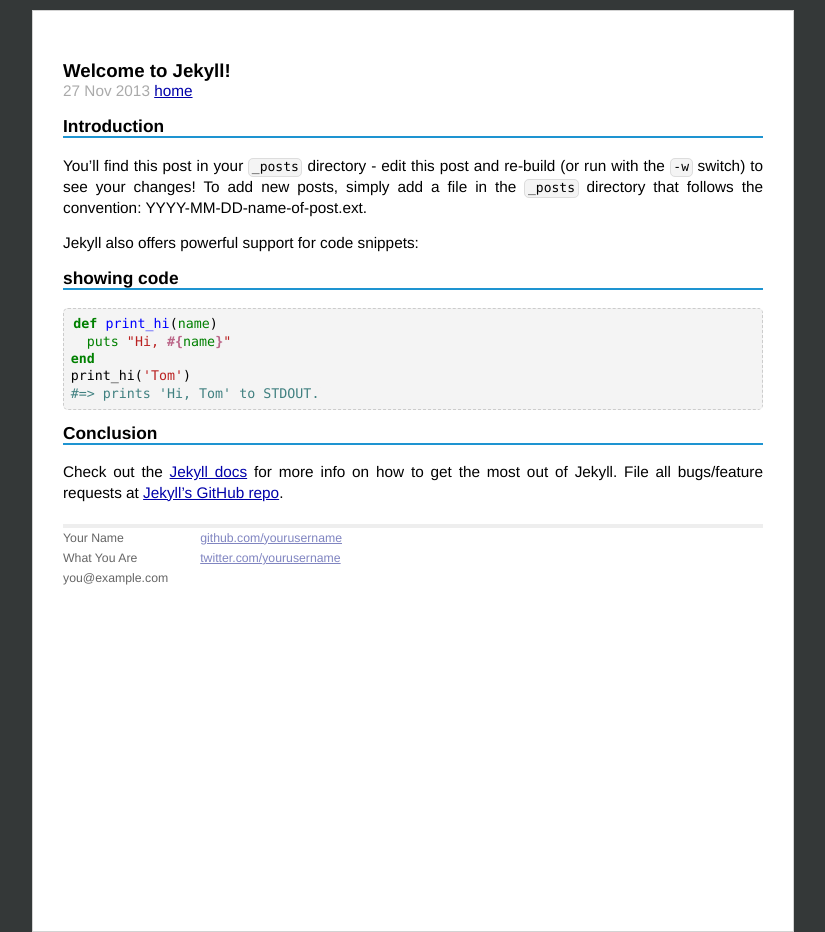
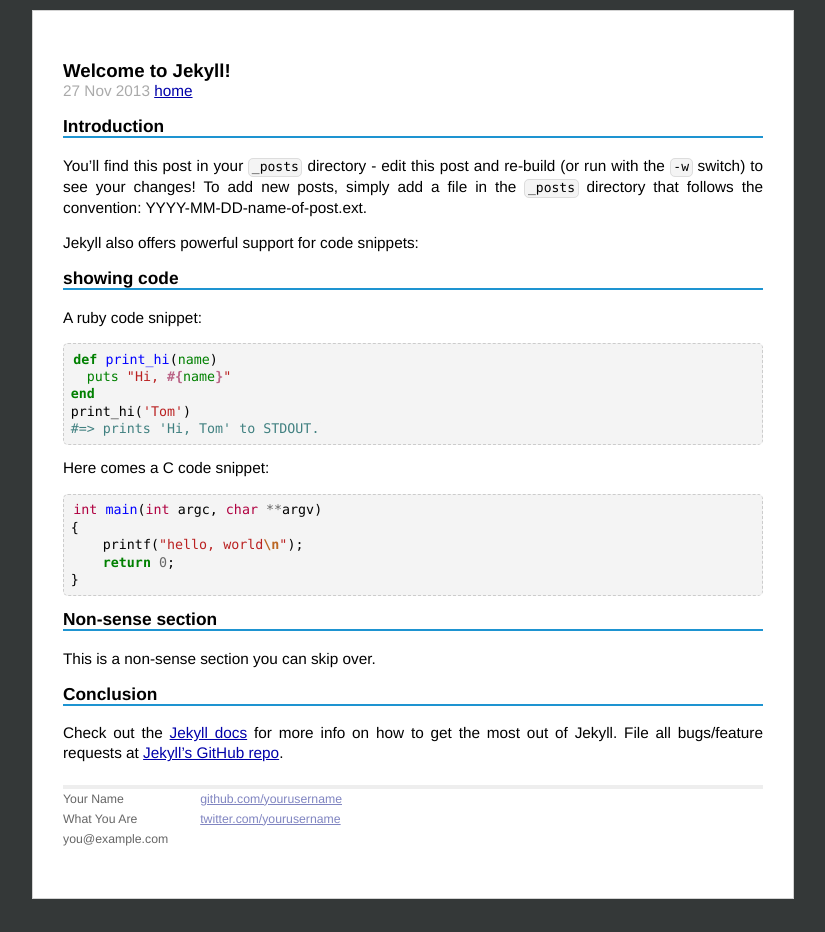
Before and after one commit to chenrushan/chenrushan.github.io, a Jekyll site: the page built from _posts/2013-11-27-welcome-to-jekyll.markdown, in a window 1280 px wide. Shown: the whole page, without its empty margins (227-1052 px from the left). Built offline with Jekyll 4.4.1, drawn with Linux system fonts in a browser that asks for light colours; Markdown is read by kramdown in place of the engine named in the settings; after the commit the page ends 909 px from its top, so only the background shows below that.

Commit message:
remove the height:100% of html,body which causes problem

```diff
--- a/_posts/2013-11-27-welcome-to-jekyll.markdown
+++ b/_posts/2013-11-27-welcome-to-jekyll.markdown
@@ -13,6 +13,8 @@
 
 ### showing code
 
+A ruby code snippet:
+
 {% highlight ruby %}
 def print_hi(name)
   puts "Hi, #{name}"
@@ -21,6 +23,20 @@
 #=> prints 'Hi, Tom' to STDOUT.
 {% endhighlight %}
 
+Here comes a C code snippet:
+
+{% highlight c %}
+int main(int argc, char **argv)
+{
+    printf("hello, world\n");
+    return 0;
+}
+{% endhighlight %}
+
+### Non-sense section
+
+This is a non-sense section you can skip over.
+
 ### Conclusion
 
 Check out the [Jekyll docs][jekyll] for more info on how to get the most out of Jekyll. File all bugs/feature requests at [Jekyll's GitHub repo][jekyll-gh].
--- a/css/main.css
+++ b/css/main.css
@@ -8,10 +8,6 @@
 * {
     margin: 0;
     padding: 0;
-}
-
-html, body {
-    height: 100%;
 }
 
 html {
```
Also changed, not shown: 1 other file.
